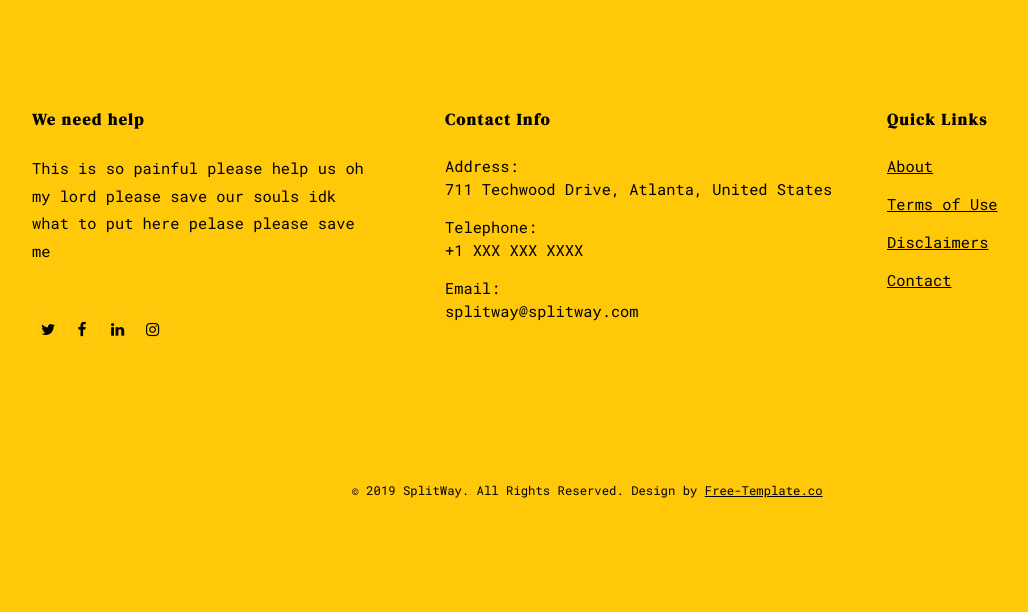
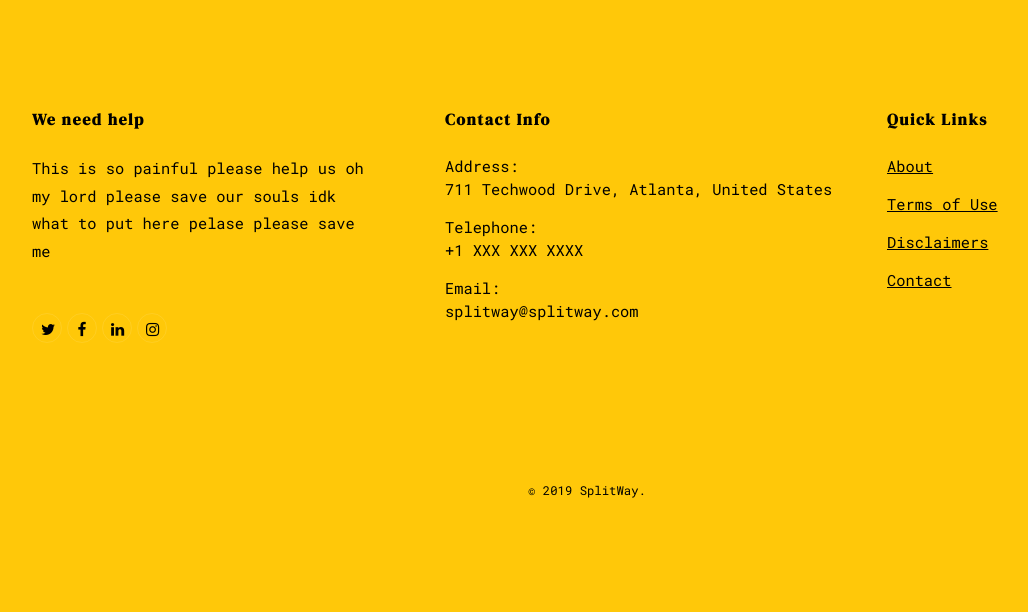
Before and after one commit to ashraychowdhry/splitway, a Flask app: page / in a window 1280 px wide. Shown: the part 2009-2621 px from the top of the page, without its empty margins (53-1081 px from the left). Run offline with Flask 2, Linux system fonts and the light colour scheme; some libraries are stand-ins or nearby versions.

Commit message:
Search Form Fixed

```diff
--- a/splitway/templates/home.html
+++ b/splitway/templates/home.html
@@ -317,10 +317,8 @@ RSS Feed: https://feeds.feedburner.com/Free-templateco
       </div>
       <div class="row">
         <div class="col-12 text-md-center text-left">
-          <!-- Link back to Free-Template.co can't be removed. Template is licensed under CC BY 3.0. -->
               <p class="copyright"><small>&copy;
-                  <script>document.write(new Date().getFullYear());</script> SplitWay. All Rights Reserved. Design by <a
-                    href="https://free-template.co" target="_blank">Free-Template.co</a></small></p>
+                  <script>document.write(new Date().getFullYear());</script> SplitWay.</small></p>
         </div>
       </div>
     </div>
--- a/splitway/templates/search.html
+++ b/splitway/templates/search.html
@@ -106,7 +106,7 @@ RSS Feed: https://feeds.feedburner.com/Free-templateco
         <div class="col-md-8 text-center">
           <h2 class="mb-4 section-title">Find your ride.</h2>
         </div>
-
+      </div>
         <!--THIS IS THE REGISTER FORM-->
   <div class="section">
       <div class="container">
@@ -177,7 +177,7 @@ RSS Feed: https://feeds.feedburner.com/Free-templateco
           </div>
         </div>
          <!--END OF FORM CODE-->
-      </div>
+
     </div>
   </div>
 <!--Random popular events part-->
```
Also changed, not shown: 2 other files.
